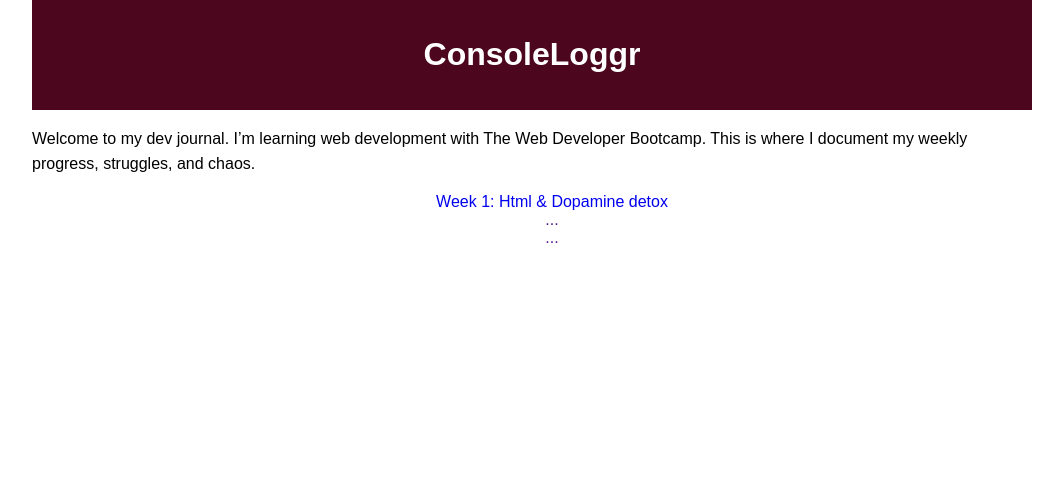
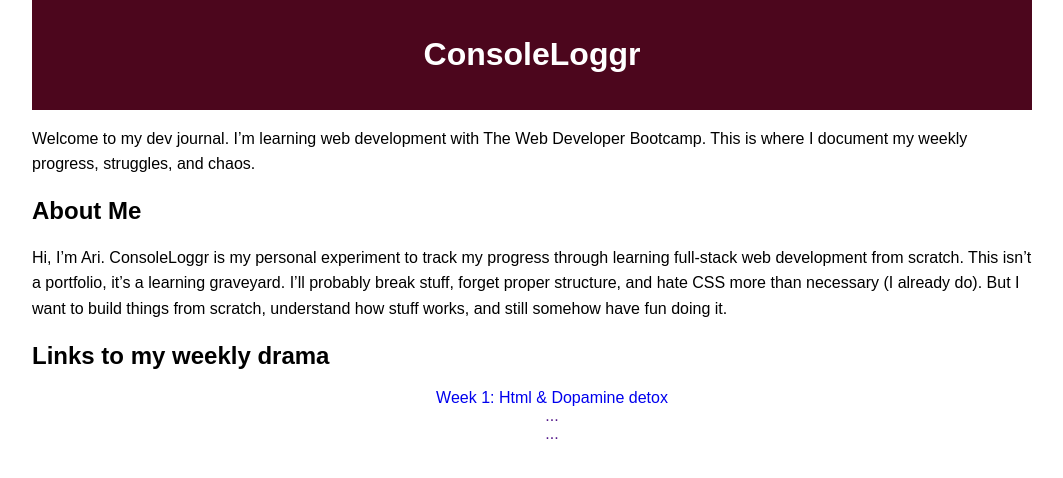
Before and after one commit to AtteneriS/consoleloggr, a plain HTML site: page index.html in a window 1280 px wide. Shown: the whole page, without its empty margins (108-1171 px from the left). Drawn offline with Linux system fonts and the light colour scheme.

Commit message:
doc: improve summary about me in index.html

```diff
--- a/index.html
+++ b/index.html
@@ -12,10 +12,19 @@
         <h1>ConsoleLoggr</h1>
     </header>
     <main>
-        <p>Welcome to my dev journal. I’m learning web development with The Web Developer Bootcamp. This is where I
-            document my weekly progress, struggles, and chaos.</p>
+        <section id="about-me">
+            <p>Welcome to my dev journal. I’m learning web development with The Web Developer Bootcamp. This is where I
+                document my weekly progress, struggles, and chaos.</p>
+            <h2>About Me</h2>
+            <p>Hi, I’m Ari. ConsoleLoggr is my personal experiment to track my progress through learning full-stack web
+                development from scratch. This isn’t a portfolio, it’s a learning graveyard. I’ll probably break stuff,
+                forget proper structure, and hate CSS more than necessary (I already do). But I want to build things
+                from scratch, understand how stuff works, and still somehow have fun doing it.</p>
+        </section>
+
     </main>
     <nav>
+        <h2>Links to my weekly drama</h2>
         <ul>
             <li><a href="weeks/week01.html">Week 1: Html & Dopamine detox</a></li>
             <li><a href="">...</a></li>
```
